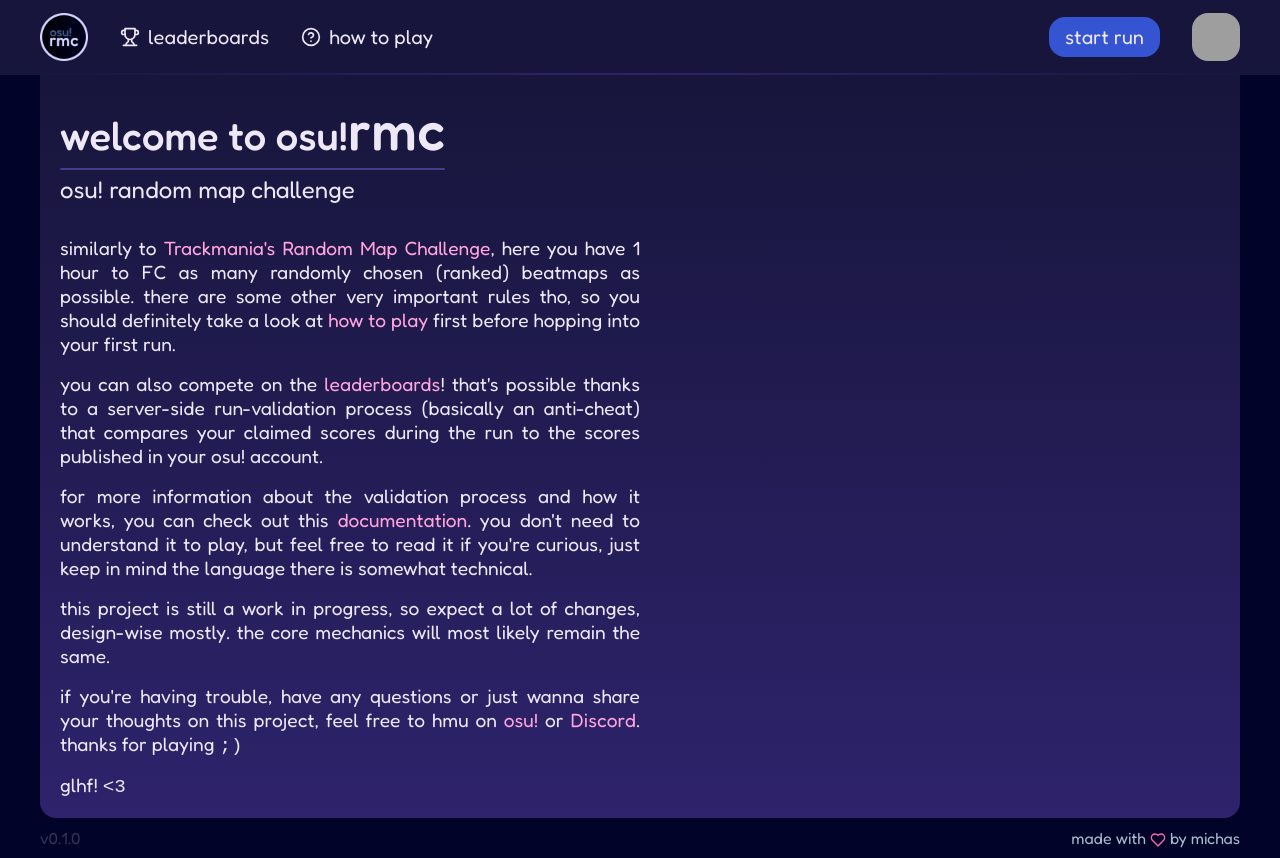
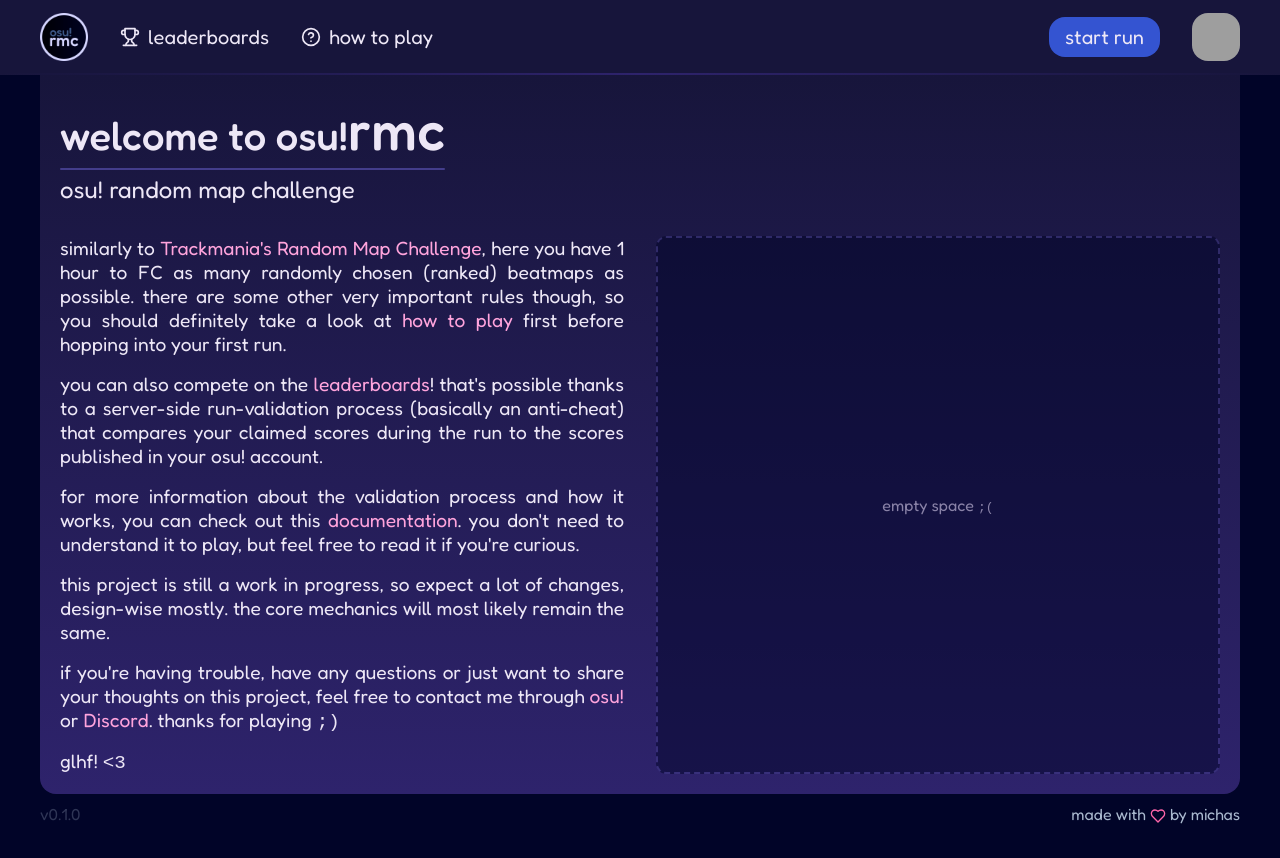
Before and after one commit to michaelcalb/osu-rmc, a Vue app in the folder frontend/: page / in a window 1280 px wide. After the commit the page ends 834 px from the top, so only its background shows below. Built offline with nearby package versions, Linux system fonts and the light colour scheme; no server answers; grey boxes are pictures that could not be loaded.

Commit message:
feat: finish home content
for now at least

```diff
--- a/frontend/src/style.css
+++ b/frontend/src/style.css
@@ -33,7 +33,7 @@
     padding: 0;
     box-sizing: border-box;
     font-family: "Fredoka", sans-serif;
-
+    flex-shrink: 0;
 }
 
 body {
--- a/frontend/src/views/HomeView.vue
+++ b/frontend/src/views/HomeView.vue
@@ -9,24 +9,29 @@
         </p>
     </section>
 
-    <section class="content-section">
+    <div class="content-container">
+        <section class="intro-section">
             <p>
-            similarly to <a href="https://flinkblog.de/RMC/" target="_blank" rel="noopener noreferrer">Trackmania's Random Map Challenge</a>, here you have 1 hour to FC as many randomly chosen (ranked) beatmaps as possible. there are some other very important rules tho, so you should definitely take a look at <RouterLink to="/help">how to play</RouterLink> first before hopping into your first run.
+                similarly to <a href="https://flinkblog.de/RMC/" target="_blank" rel="noopener noreferrer">Trackmania's Random Map Challenge</a>, here you have 1 hour to FC as many randomly chosen (ranked) beatmaps as possible. there are some other very important rules though, so you should definitely take a look at <RouterLink to="/help">how to play</RouterLink> first before hopping into your first run.
             </p>
             <p>
                 you can also compete on the <RouterLink to="/boards/no_mod">leaderboards</RouterLink>! that's possible thanks to a server-side run-validation process (basically an anti-cheat) that compares your claimed scores during the run to the scores published in your osu! account.
             </p>
             <p>
-            for more information about the validation process and how it works, you can check out this <a href="#">documentation</a>. you don't need to understand it to play, but feel free to read it if you're curious, just keep in mind the language there is somewhat technical.
+                for more information about the validation process and how it works, you can check out this <a href="#">documentation</a>. you don't need to understand it to play, but feel free to read it if you're curious.
             </p>
             <p>
                 this project is still a work in progress, so expect a lot of changes, design-wise mostly. the core mechanics will most likely remain the same.
             </p>
             <p>
-            if you're having trouble, have any questions or just wanna share your thoughts on this project, feel free to hmu on <a href="https://osu.ppy.sh/users/13955247" target="_blank" rel="noopener noreferrer">osu!</a> or <a href="https://discordapp.com/users/316699326581702657" target="_blank" rel="noopener noreferrer">Discord</a>. thanks for playing <span class="mono">;&rpar;</span>
+                if you're having trouble, have any questions or just want to share your thoughts on this project, feel free to contact me through <a href="https://osu.ppy.sh/users/13955247" target="_blank" rel="noopener noreferrer">osu!</a> or <a href="https://discordapp.com/users/316699326581702657" target="_blank" rel="noopener noreferrer">Discord</a>. thanks for playing <span class="mono">;&rpar;</span>
             </p>
             <p>glhf! <span class="mono">&lt;3</span></p>
         </section>
+        <section class="idk-section">
+            <span>empty space <span class="mono">;&lpar;</span></span>
+        </section>
+    </div>
 </template>
 
 <script setup lang="ts">
@@ -73,14 +78,19 @@ import { RouterLink } from 'vue-router';
     font-size: 1.5rem;
 }
 
-.content-section {
+.content-container {
+    display: grid;
+    grid-template-columns: 1fr 1fr;
+    gap: var(--content-spacing);
+}
+
+.intro-section {
     display: flex;
     flex-direction: column;
     gap: calc(var(--content-spacing) / 2);
 }
 
-.content-section > * {
-    max-width: 50%;
+.intro-section {
     text-align: justify;
     font-size: 1.2rem;
 }
@@ -93,4 +103,14 @@ a {
 a:hover {
     color: var(--accent);
 }
+
+.idk-section {
+    background-color: var(--bg);
+    border: 2px dashed var(--border);
+    border-radius: 10px;
+    opacity: .5;
+    display: flex;
+    justify-content: center;
+    align-items: center;
+}
 </style>
```
Lines whose indentation alone changed are shown as unchanged.
